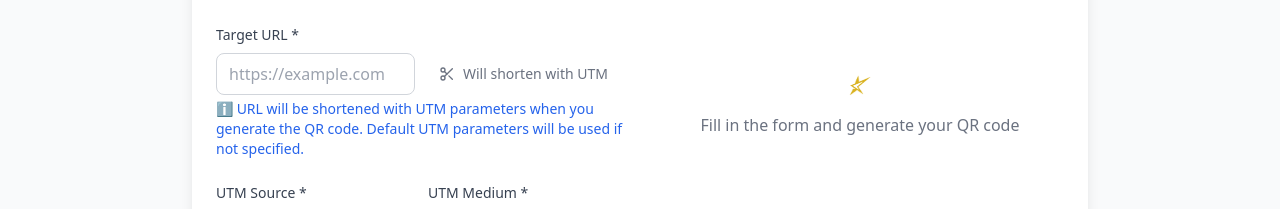
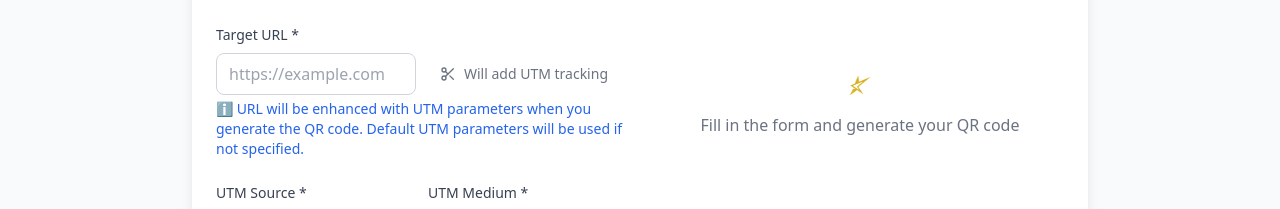
Before and after one commit to PierreCStars/StarsQR, a React (Vite) app: page / in a window 1280 px wide. Shown: the part 211-420 px from the top of the page. Built offline with nearby package versions, Linux system fonts and the light colour scheme; no server answers; the database is empty.

Commit message:
Fix QR code redirect issue: use original URL with UTM parameters directly instead of shortened URLs

```diff
--- a/src/components/QRCodeGenerator.tsx
+++ b/src/components/QRCodeGenerator.tsx
@@ -147,24 +147,25 @@ export default function QRCodeGenerator({ onQRCodeGenerated }: QRCodeGeneratorPr
       const urlWithUTM = buildUrlWithUTM(formData.url, utmParams);
       console.log('🔗 URL with UTM parameters:', urlWithUTM);
 
-      // Shorten the URL with UTM parameters
-      console.log('🔗 Shortening URL with UTM parameters...');
+      // Create a short URL for tracking purposes, but use the original URL for the QR code
+      console.log('🔗 Creating short URL for tracking...');
       const shortUrl = createShortUrl(urlWithUTM);
-      console.log('🔗 Generated short URL with UTM:', shortUrl);
+      console.log('🔗 Generated short URL for tracking:', shortUrl);
 
       const shortCode = shortUrl.split('/').pop() || '';
       console.log('🔗 Short code:', shortCode);
 
-      // Save the shortened URL mapping
+      // Save the shortened URL mapping for tracking
       saveShortUrl(shortCode, urlWithUTM);
 
-      let finalShortUrl = shortUrl;
-      console.log('🔗 Using shortened URL for QR code:', finalShortUrl);
+      // Use the original URL with UTM parameters for the QR code (no redirect needed)
+      const qrCodeUrl = urlWithUTM;
+      console.log('🔗 Using original URL with UTM for QR code:', qrCodeUrl);
 
-      setFinalUrl(finalShortUrl);
+      setFinalUrl(qrCodeUrl);
 
       // Generate QR code using the shortened URL (if available) or the URL with UTM
-      const qrCodeUrl = finalShortUrl;
+      // const qrCodeUrl = finalShortUrl; // This line is no longer needed
       console.log('🔗 Generating QR code for URL:', qrCodeUrl);
 
       const qrDataUrl = await QRCode.toDataURL(qrCodeUrl, {
@@ -197,7 +198,7 @@ export default function QRCodeGenerator({ onQRCodeGenerated }: QRCodeGeneratorPr
       // Create QR code data for Firebase
       const qrData: any = {
         originalUrl: formData.url,
-        shortUrl: finalShortUrl, // Use the shortened URL with UTM parameters
+        shortUrl: urlWithUTM, // Use the original URL with UTM parameters
         utmSource: formData.utm_source,
         utmMedium: formData.utm_medium,
         utmCampaign: formData.utm_campaign,
@@ -224,7 +225,7 @@ export default function QRCodeGenerator({ onQRCodeGenerated }: QRCodeGeneratorPr
       const qrDataForState: QRCodeData = {
         id: firebaseId,
         originalUrl: formData.url,
-        shortUrl: finalShortUrl, // Use the shortened URL with UTM parameters
+        shortUrl: urlWithUTM, // Use the original URL with UTM parameters
         utmSource: formData.utm_source,
         utmMedium: formData.utm_medium,
         utmCampaign: formData.utm_campaign,
@@ -363,12 +364,12 @@ export default function QRCodeGenerator({ onQRCodeGenerated }: QRCodeGeneratorPr
               />
               <div className="flex items-center gap-2 px-4 text-sm text-gray-500">
                 <Scissors className="w-4 h-4" />
-                <span>Will shorten with UTM</span>
+                <span>Will add UTM tracking</span>
               </div>
             </div>
             {errors.url && <p className="text-red-500 text-sm mt-1">{errors.url}</p>}
             <p className="text-blue-600 text-sm mt-1">
-              ℹ️ URL will be shortened with UTM parameters when you generate the QR code. Default UTM parameters will be used if not specified.
+              ℹ️ URL will be enhanced with UTM parameters when you generate the QR code. Default UTM parameters will be used if not specified.
             </p>
             {pageTitle && (
               <div className="mt-2 p-3 bg-green-50 border border-green-200 rounded-lg">
@@ -532,7 +533,7 @@ export default function QRCodeGenerator({ onQRCodeGenerated }: QRCodeGeneratorPr
                       <span className="text-white text-xs font-bold">✓</span>
                     </div>
                     <p className="text-green-800 font-medium">
-                      ✓ URL with UTM parameters automatically shortened! The shortened URL will be used for the QR code.
+                      ✓ URL with UTM parameters generated! The QR code will link directly to your target URL with tracking parameters.
                     </p>
                   </div>
                 </div>
```
